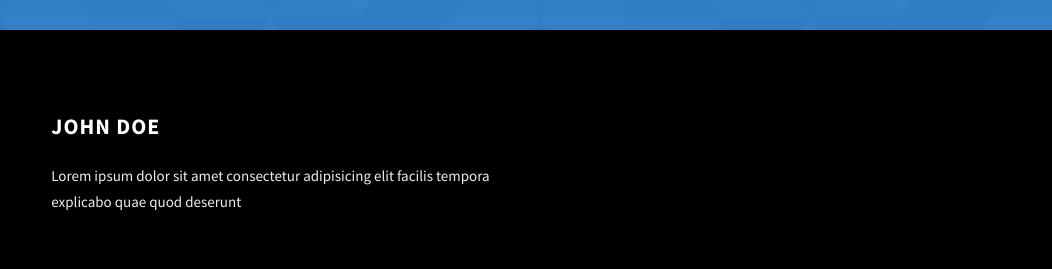
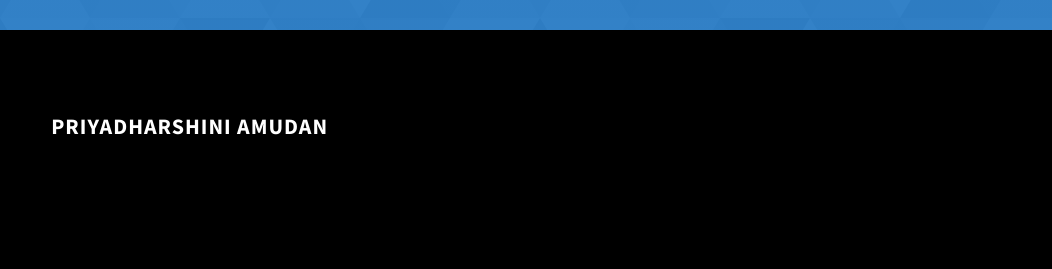
Before and after one commit to priya212000/portfolio, a website: page index.html in a window 1280 px wide. Shown: the part 6744-7013 px from the top of the page, 0-1052 px from the left. Drawn offline with Linux system fonts and the light colour scheme.

Commit message:
made some changes

```diff
--- a/index.html
+++ b/index.html
@@ -464,11 +464,7 @@
             </div>
           </div>
           <div class="main-footer__row main-footer__row-2">
-            <h4 class="heading heading-sm text-lt">John Doe</h4>
-            <p class="main-footer__short-desc">
-              Lorem ipsum dolor sit amet consectetur adipisicing elit facilis
-              tempora explicabo quae quod deserunt
-            </p>
+            <h4 class="heading heading-sm text-lt">Priyadharshini Amudan</h4>
           </div>
         </div>
 
```
